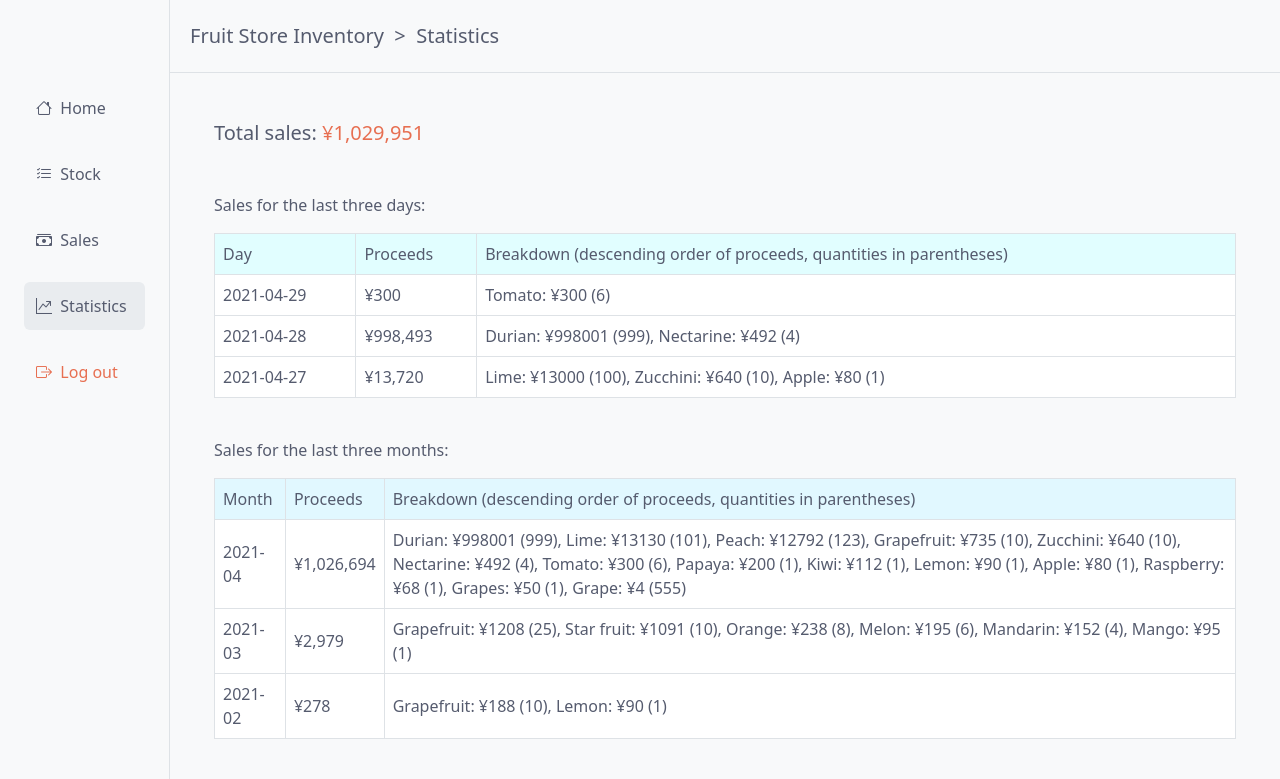
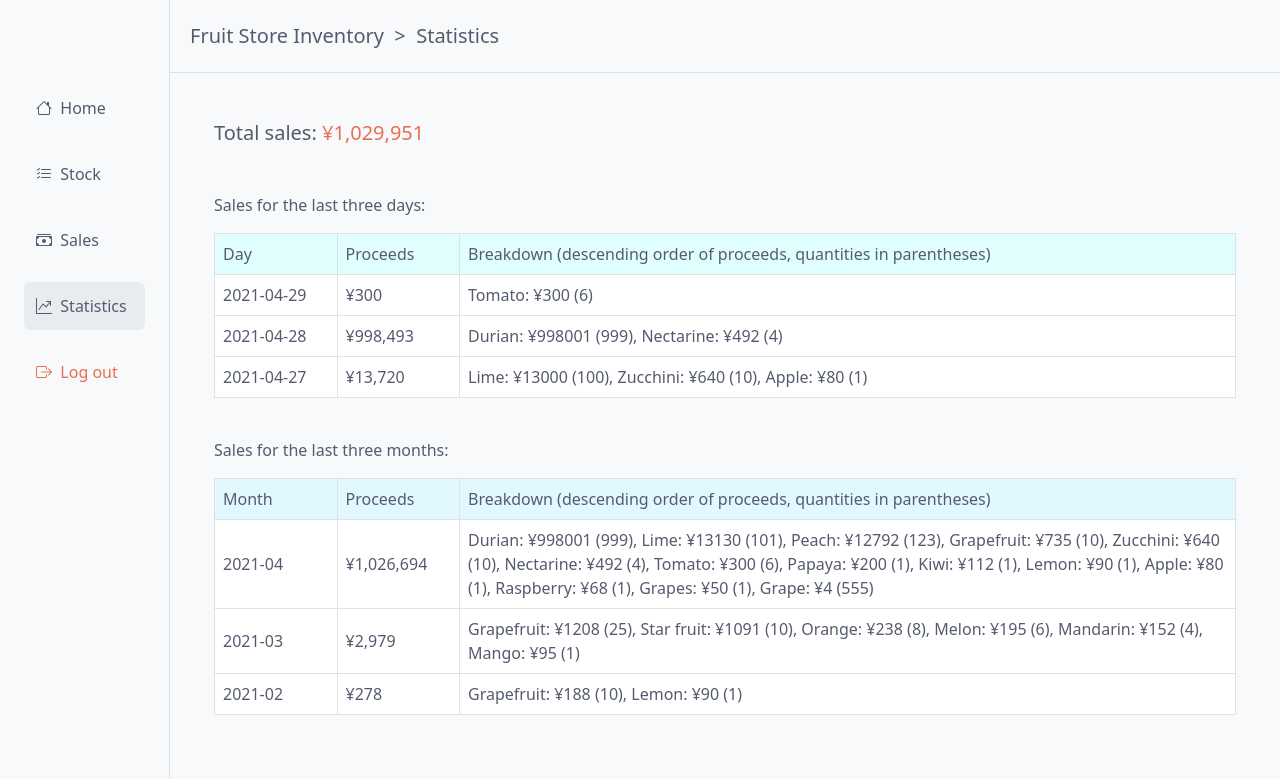
Before and after one commit to 4ka0/simple_inventory, a Django app: page /stats/list/ in a window 1280 px wide. Shown: the top 779 px of the page. Run offline with Django 3.2, Linux system fonts and the light colour scheme; a user stored in the database is signed in; data comes from the database, SQL or seed files in the repository; both versions use the stored data as it was after the commit; parts of the project's set-up code (start-up, migrations or seed data) failed here and were passed over; some libraries are stand-ins or nearby versions.

Commit message:
Pagination update

```diff
--- a/sales/views.py
+++ b/sales/views.py
@@ -18,7 +18,7 @@ def sale_list(request):
     total_sales = sales.count()
 
     page = request.GET.get('page', 1)
-    paginator = Paginator(sales, 10)
+    paginator = Paginator(sales, 8)
 
     try:
         sales = paginator.page(page)
--- a/stock/views.py
+++ b/stock/views.py
@@ -12,7 +12,7 @@ def stock_list(request):
     total_fruits = fruits.count()
 
     page = request.GET.get('page', 1)
-    paginator = Paginator(fruits, 10)
+    paginator = Paginator(fruits, 8)
 
     try:
         fruits = paginator.page(page)
--- a/templates/stats/stats_list.html
+++ b/templates/stats/stats_list.html
@@ -29,8 +29,8 @@
 
                             <thead class="table-header-bg-3">
                                 <tr>
-                                    <th scope="col">Day</th>
-                                    <th scope="col">Proceeds</th>
+                                    <th scope="col" style="width: 12%">Day</th>
+                                    <th scope="col" style="width: 12%">Proceeds</th>
                                     <th scope="col">Breakdown (descending order of proceeds, quantities in parentheses)</th>
                                 </tr>
                             </thead>
@@ -67,8 +67,8 @@
 
                             <thead class="table-header-bg-4">
                                 <tr>
-                                    <th scope="col">Month</th>
-                                    <th scope="col">Proceeds</th>
+                                    <th scope="col" style="width: 12%">Month</th>
+                                    <th scope="col" style="width: 12%">Proceeds</th>
                                     <th scope="col">Breakdown (descending order of proceeds, quantities in parentheses)</th>
                                 </tr>
                             </thead>
```
Also changed, not shown: db.sqlite3.
